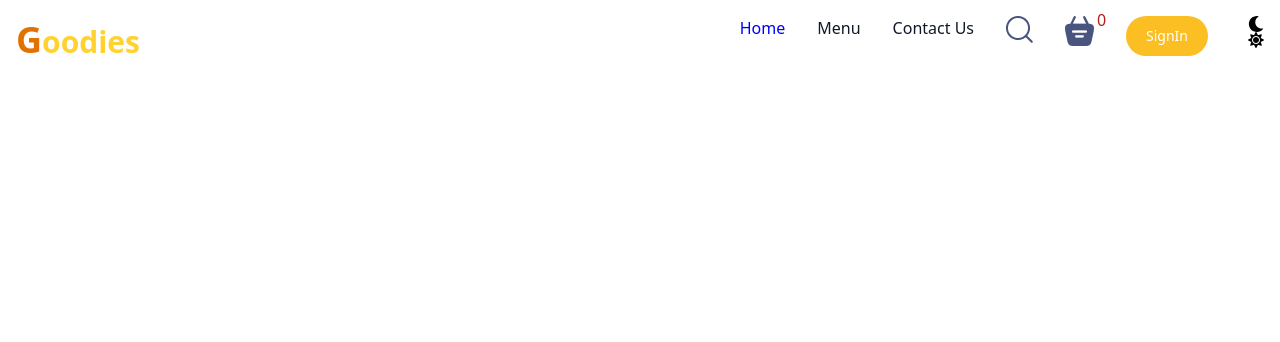
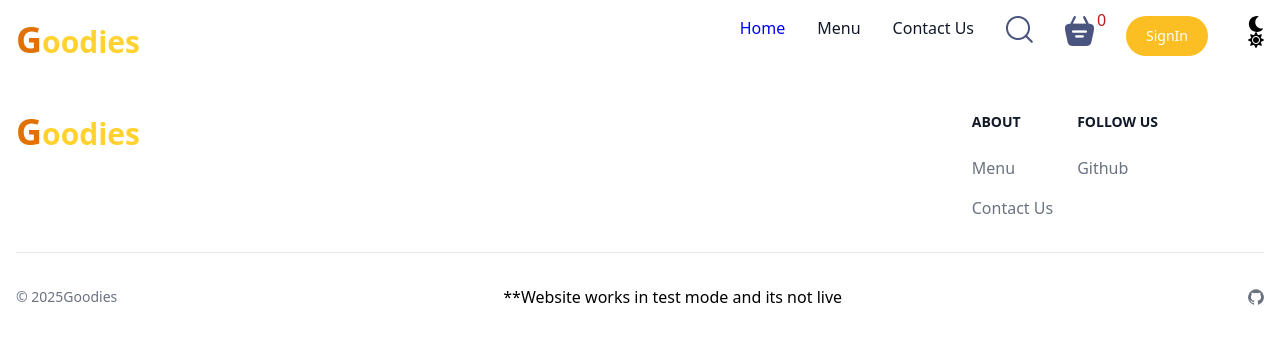
Before and after one commit to GeethaRagu/FoodDelivery-frontend, a React (Vite) app: page /cart in a window 1280 px wide. Shown: the top 342 px of the page. Built offline with nearby package versions, Linux system fonts and the light colour scheme.

Commit message:
updated footer

```diff
--- a/src/Components/FooterArea.jsx
+++ b/src/Components/FooterArea.jsx
@@ -1,9 +1,90 @@
 import React from "react";
-
+import { Link } from "react-router-dom";
+import { BsGithub, BsLinkedin } from "react-icons/bs";
 const FooterArea = () => {
   return (
     <div>
+      <footer className="bg-white dark:bg-gray-900">
+        <div className="mx-auto w-full max-w-screen-xl p-4 py-6 lg:py-8">
+          <div className="md:flex md:justify-between">
+            <div className="mb-6 md:mb-0">
+              <Link
+                to="/"
+                className="flex items-center space-x-3 rtl:space-x-reverse"
+              >
+                <span className="self-center whitespace-nowrap dark:text-white">
+                  <span className="text-4xl font-bold text-amber-600">G</span>
+                  <span className="text-3xl font-semibold text-amber-300">
+                    oodies
+                  </span>
+                </span>
+              </Link>
+            </div>
+            <div className="grid grid-cols-2 gap-8 sm:gap-6 sm:grid-cols-3">
+              <div>
+                <h2 className="mb-6 text-sm font-semibold text-gray-900 uppercase dark:text-white">
+                  About
+                </h2>
+                <ul className="text-gray-500 dark:text-gray-400 font-medium">
+                  <li className="mb-4">
+                    <Link to="/menu">Menu</Link>
+                  </li>
+                  <li>
+                    <Link to="/contactus">Contact Us</Link>
+                  </li>
+                </ul>
+              </div>
+              <div>
+                <h2 className="mb-6 text-sm font-semibold text-gray-900 uppercase dark:text-white">
+                  Follow us
+                </h2>
+                <ul className="text-gray-500 dark:text-gray-400 font-medium">
+                  <li className="mb-4">
+                    <Link to="https://github.com/GeethaRagu/Front-end-GeethaRagu-learningmanagementsystem-frontend">
+                      Github
+                    </Link>
+                  </li>
+                </ul>
+              </div>
+            </div>
+          </div>
+          <hr className="my-6 border-gray-200 sm:mx-auto dark:border-gray-700 lg:my-8" />
+          <div className="sm:flex sm:items-center sm:justify-between">
+            <span className="text-sm text-gray-500 sm:text-center dark:text-gray-400">
+              © 2025
+              <a href="/" className="hover:underline">
+                Goodies
+              </a>
 
+            </span>
+            <span>**Website works in test mode and its not live</span>
+            <div className="flex mt-4 sm:justify-center sm:mt-0">
+
+              <a
+                href="https://github.com/GeethaRagu"
+                className="text-gray-500 hover:text-gray-900 dark:hover:text-white ms-5"
+              >
+                <svg
+                  className="w-4 h-4"
+                  aria-hidden="true"
+                  xmlns="http://www.w3.org/2000/svg"
+                  fill="currentColor"
+                  viewBox="0 0 20 20"
+                >
+                  <path
+                    fill-rule="evenodd"
+                    d="M10 .333A9.911 9.911 0 0 0 6.866 19.65c.5.092.678-.215.678-.477 0-.237-.01-1.017-.014-1.845-2.757.6-3.338-1.169-3.338-1.169a2.627 2.627 0 0 0-1.1-1.451c-.9-.615.07-.6.07-.6a2.084 2.084 0 0 1 1.518 1.021 2.11 2.11 0 0 0 2.884.823c.044-.503.268-.973.63-1.325-2.2-.25-4.516-1.1-4.516-4.9A3.832 3.832 0 0 1 4.7 7.068a3.56 3.56 0 0 1 .095-2.623s.832-.266 2.726 1.016a9.409 9.409 0 0 1 4.962 0c1.89-1.282 2.717-1.016 2.717-1.016.366.83.402 1.768.1 2.623a3.827 3.827 0 0 1 1.02 2.659c0 3.807-2.319 4.644-4.525 4.889a2.366 2.366 0 0 1 .673 1.834c0 1.326-.012 2.394-.012 2.72 0 .263.18.572.681.475A9.911 9.911 0 0 0 10 .333Z"
+                    clip-rule="evenodd"
+                  />
+                </svg>
+                <span className="sr-only">GitHub account</span>
+              </a>
+
+
+            </div>
+          </div>
+        </div>
+      </footer>
     </div>
   );
 };
```
